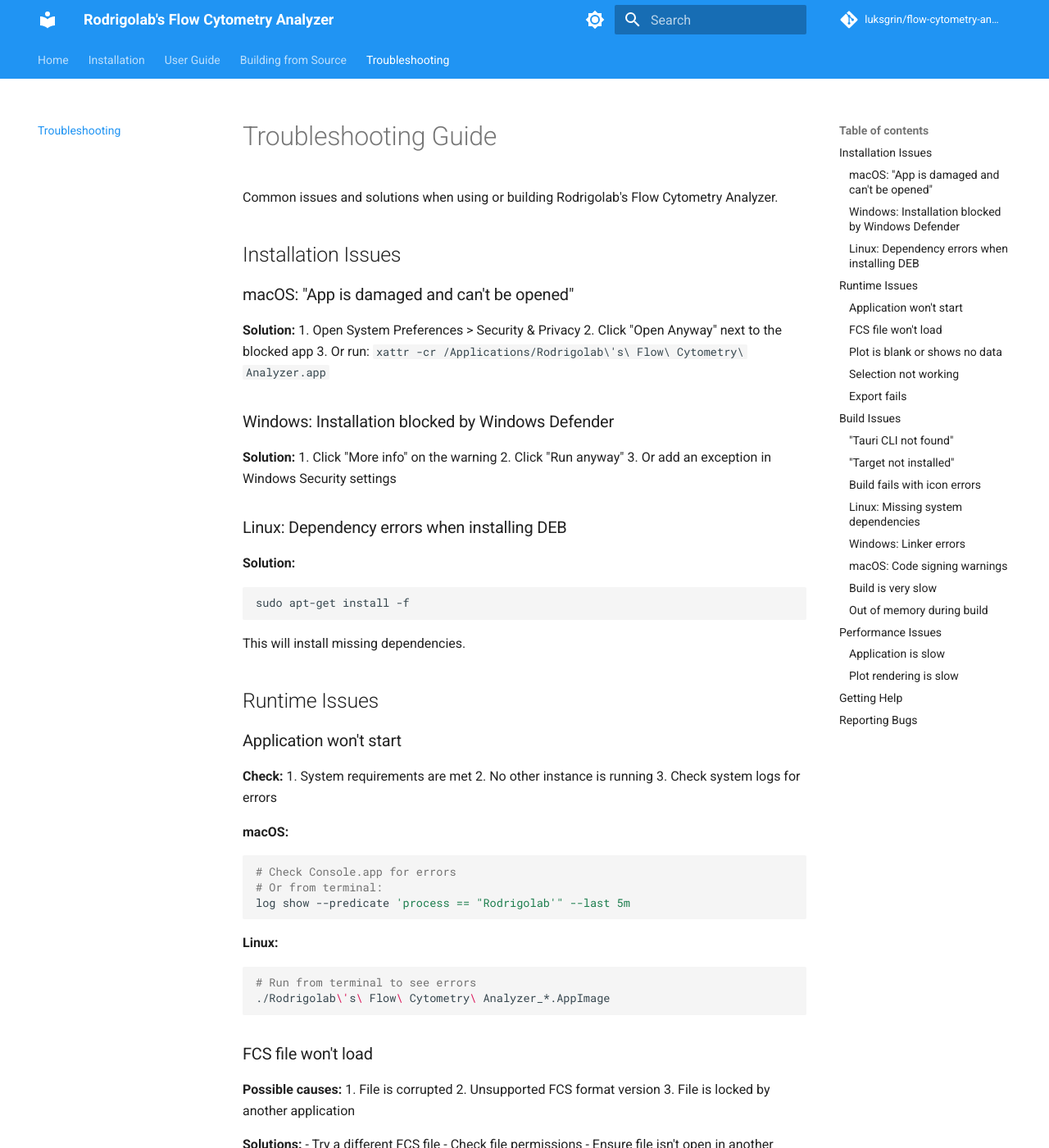
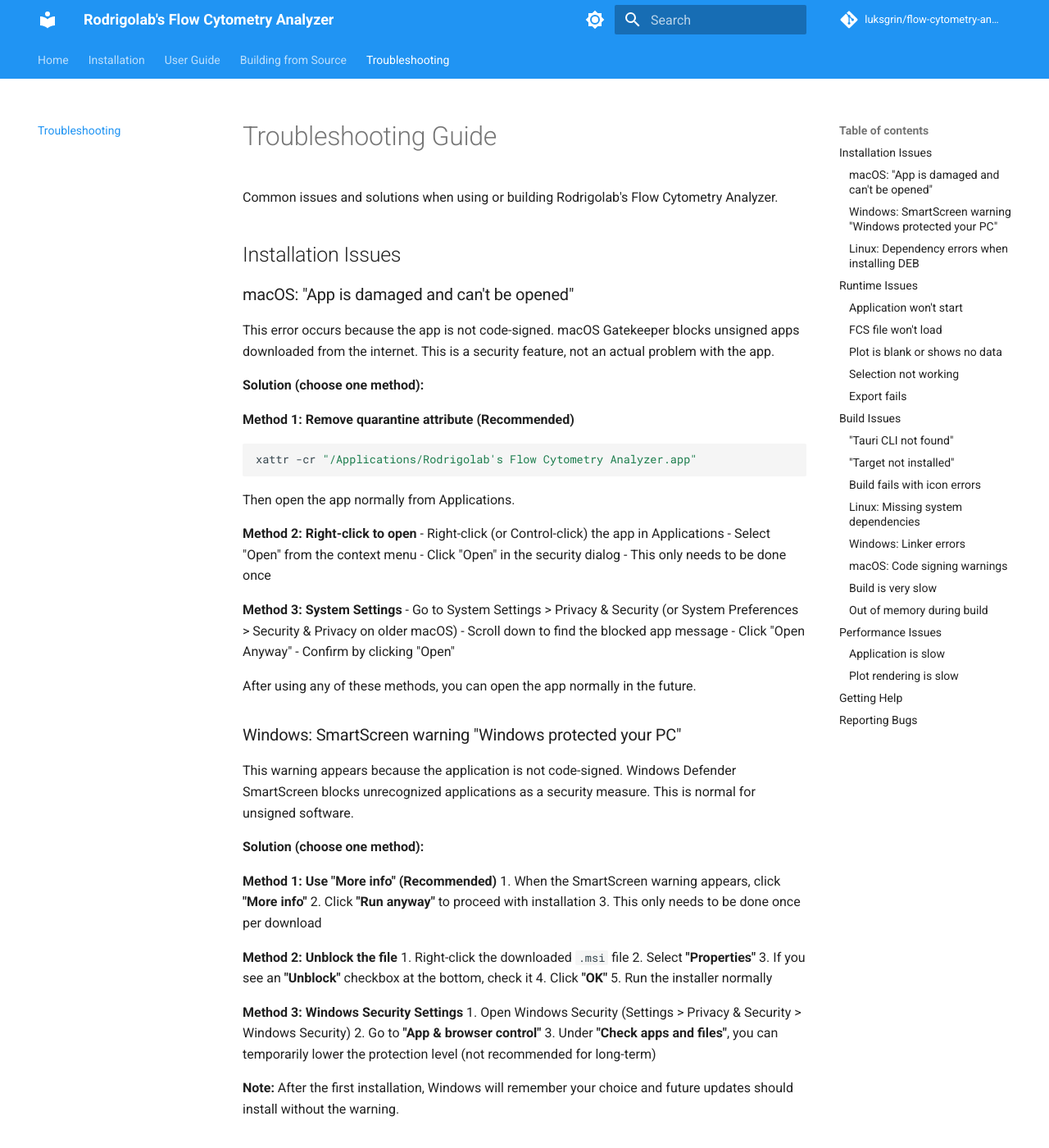
Before and after one commit to luksgrin/flow-cytometry-analyzer, an MkDocs documentation site: the page built from docs/troubleshooting.md, in a window 1280 px wide and 1400 px high. Shown: the whole window at 82% size. Built offline with MkDocs 1.6.1 and Material for MkDocs 9.7.7, drawn with Linux system fonts in a browser that asks for light colours; comment, search, counter and statistics services are not loaded.

Commit message:
Document signer constraints

````diff
--- a/docs/troubleshooting.md
+++ b/docs/troubleshooting.md
@@ -6,17 +6,54 @@ Common issues and solutions when using or building Rodrigolab's Flow Cytometry A
 
 ### macOS: "App is damaged and can't be opened"
 
-**Solution:**
-1. Open System Preferences > Security & Privacy
-2. Click "Open Anyway" next to the blocked app
-3. Or run: `xattr -cr /Applications/Rodrigolab\'s\ Flow\ Cytometry\ Analyzer.app`
+This error occurs because the app is not code-signed. macOS Gatekeeper blocks unsigned apps downloaded from the internet. This is a security feature, not an actual problem with the app.
 
-### Windows: Installation blocked by Windows Defender
+**Solution (choose one method):**
 
-**Solution:**
-1. Click "More info" on the warning
-2. Click "Run anyway"
-3. Or add an exception in Windows Security settings
+**Method 1: Remove quarantine attribute (Recommended)**
+```bash
+xattr -cr "/Applications/Rodrigolab's Flow Cytometry Analyzer.app"
+```
+Then open the app normally from Applications.
+
+**Method 2: Right-click to open**
+- Right-click (or Control-click) the app in Applications
+- Select "Open" from the context menu
+- Click "Open" in the security dialog
+- This only needs to be done once
+
+**Method 3: System Settings**
+- Go to System Settings > Privacy & Security (or System Preferences > Security & Privacy on older macOS)
+- Scroll down to find the blocked app message
+- Click "Open Anyway"
+- Confirm by clicking "Open"
+
+After using any of these methods, you can open the app normally in the future.
+
+### Windows: SmartScreen warning "Windows protected your PC"
+
+This warning appears because the application is not code-signed. Windows Defender SmartScreen blocks unrecognized applications as a security measure. This is normal for unsigned software.
+
+**Solution (choose one method):**
+
+**Method 1: Use "More info" (Recommended)**
+1. When the SmartScreen warning appears, click **"More info"**
+2. Click **"Run anyway"** to proceed with installation
+3. This only needs to be done once per download
+
+**Method 2: Unblock the file**
+1. Right-click the downloaded `.msi` file
+2. Select **"Properties"**
+3. If you see an **"Unblock"** checkbox at the bottom, check it
+4. Click **"OK"**
+5. Run the installer normally
+
+**Method 3: Windows Security Settings**
+1. Open Windows Security (Settings > Privacy & Security > Windows Security)
+2. Go to **"App & browser control"**
+3. Under **"Check apps and files"**, you can temporarily lower the protection level (not recommended for long-term)
+
+**Note:** After the first installation, Windows will remember your choice and future updates should install without the warning.
 
 ### Linux: Dependency errors when installing DEB
 
````
Also changed, not shown: README.md (+4 -0 lines), docs/building.md (+12 -0 lines), docs/index.md (+2 -0 lines), docs/installation.md (+28 -3 lines), 1 other file.
